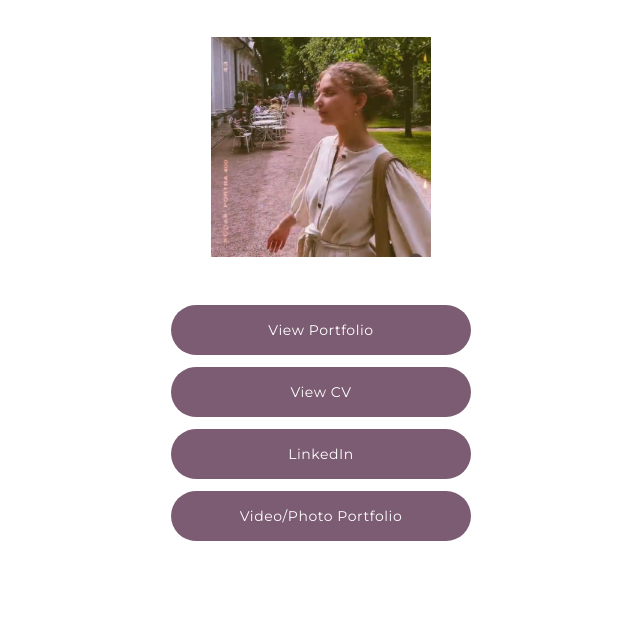
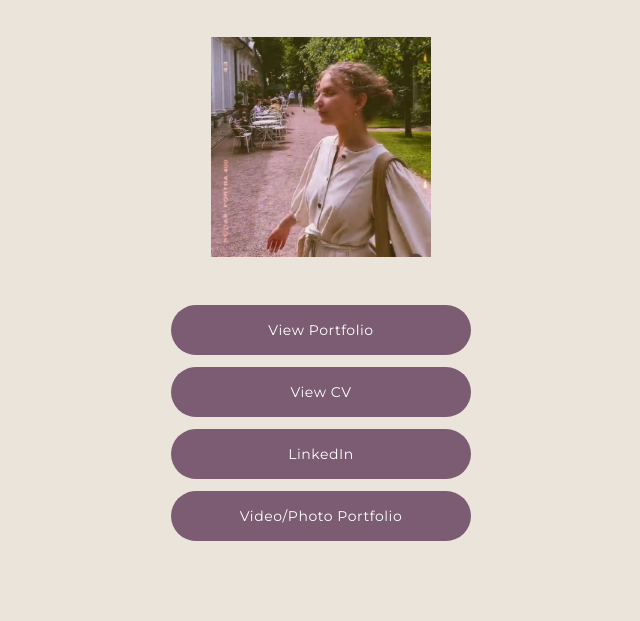
Before and after one commit to ladachka/landingpage, a plain HTML site: page index.html in a window 1280 px wide. Shown: the part 285-906 px from the top of the page, without its empty margins (319-959 px from the left). Drawn offline with Linux system fonts and the light colour scheme.

Commit message:
background

```diff
--- a/index.html
+++ b/index.html
@@ -17,7 +17,7 @@
     body {
       font-family: 'Montserrat', sans-serif;
       font-weight: 400;
-      background: #ffffff;
+      background: #EAE4DA;
       color: #1a1a1a;
       min-height: 100vh;
       display: flex;
```
